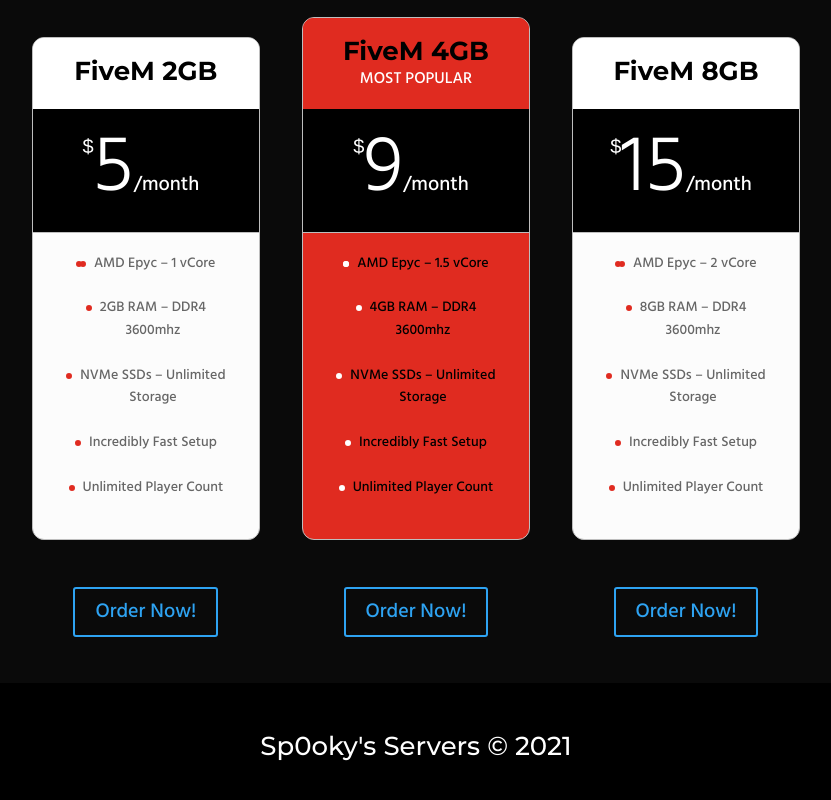
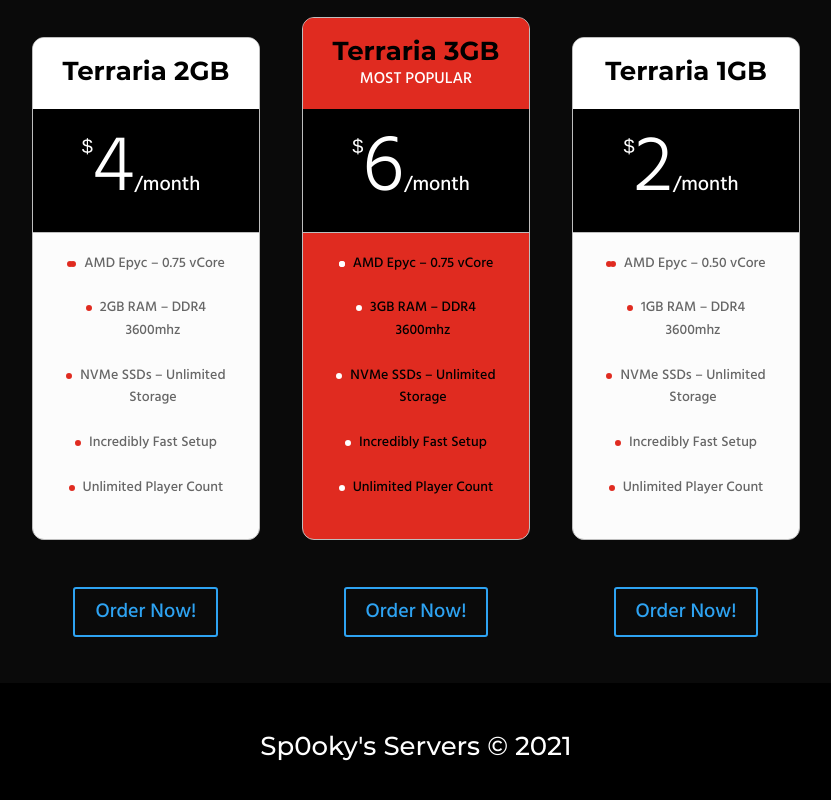
Before and after one commit to sp0oky16/sp0okyservers, a plain HTML site: page terraria.html in a window 1280 px wide. Shown: the part 100-900 px from the top of the page, without its empty margins (224-1055 px from the left). Drawn offline with Linux system fonts and the light colour scheme; files whose address does not match are found by name; a web font is replaced by a local one.

Commit message:
terraria

```diff
--- a/fivem.html
+++ b/terraria.html
@@ -149,14 +149,14 @@
 
 
 				<div class="et_pb_pricing_heading">
-					<h1 class="et_pb_pricing_title">FiveM 2GB</h1>
+					<h1 class="et_pb_pricing_title">Terraria 2GB</h1>
 
 				</div> <!-- .et_pb_pricing_heading -->
 				<div class="et_pb_pricing_content_top">
-					<span class="et_pb_et_price"><span class="et_pb_dollar_sign">$</span><span class="et_pb_sum">5</span><span class="et_pb_frequency"><span class="et_pb_frequency_slash">/</span>month</span></span>
+					<span class="et_pb_et_price"><span class="et_pb_dollar_sign">$</span><span class="et_pb_sum">4</span><span class="et_pb_frequency"><span class="et_pb_frequency_slash">/</span>month</span></span>
 				</div> <!-- .et_pb_pricing_content_top -->
 				<div class="et_pb_pricing_content">
-					<ul class="et_pb_pricing"><li><span> <span style="font-size: 14px;">AMD Epyc &#8211; 1 vCore</span></span></li><li><span>2GB RAM &#8211; DDR4 3600mhz</span></li><li><span>NVMe SSDs &#8211; Unlimited Storage</span></li><li><span>Incredibly Fast Setup</span></li><li><span>Unlimited Player Count</span></li></ul>
+					<ul class="et_pb_pricing"><li><span> <span style="font-size: 14px;">AMD Epyc &#8211; 0.75 vCore</span></span></li><li><span>2GB RAM &#8211; DDR4 3600mhz</span></li><li><span>NVMe SSDs &#8211; Unlimited Storage</span></li><li><span>Incredibly Fast Setup</span></li><li><span>Unlimited Player Count</span></li></ul>
 				</div> <!-- .et_pb_pricing_content -->
 
 			</div>
@@ -173,14 +173,14 @@
 
 
 				<div class="et_pb_pricing_heading">
-					<h1 class="et_pb_pricing_title">FiveM 4GB</h1>
+					<h1 class="et_pb_pricing_title">Terraria 3GB</h1>
 					<span class="et_pb_best_value">MOST POPULAR</span>
 				</div> <!-- .et_pb_pricing_heading -->
 				<div class="et_pb_pricing_content_top">
-					<span class="et_pb_et_price"><span class="et_pb_dollar_sign">$</span><span class="et_pb_sum">9</span><span class="et_pb_frequency"><span class="et_pb_frequency_slash">/</span>month</span></span>
+					<span class="et_pb_et_price"><span class="et_pb_dollar_sign">$</span><span class="et_pb_sum">6</span><span class="et_pb_frequency"><span class="et_pb_frequency_slash">/</span>month</span></span>
 				</div> <!-- .et_pb_pricing_content_top -->
 				<div class="et_pb_pricing_content">
-					<ul class="et_pb_pricing"><li><span><span style="font-size: 14px;">AMD Epyc &#8211; 1.5 vCore</span></span></li><li><span>4GB RAM &#8211; DDR4 3600mhz</span></li><li><span>NVMe SSDs &#8211; Unlimited Storage</span></li><li><span>Incredibly Fast Setup</span></li><li><span>Unlimited Player Count</span></li></ul>
+					<ul class="et_pb_pricing"><li><span><span style="font-size: 14px;">AMD Epyc &#8211; 0.75 vCore</span></span></li><li><span>3GB RAM &#8211; DDR4 3600mhz</span></li><li><span>NVMe SSDs &#8211; Unlimited Storage</span></li><li><span>Incredibly Fast Setup</span></li><li><span>Unlimited Player Count</span></li></ul>
 				</div> <!-- .et_pb_pricing_content -->
 
 			</div>
@@ -197,14 +197,14 @@
 
 
 				<div class="et_pb_pricing_heading">
-					<h1 class="et_pb_pricing_title">FiveM 8GB</h1>
+					<h1 class="et_pb_pricing_title">Terraria 1GB</h1>
 
 				</div> <!-- .et_pb_pricing_heading -->
 				<div class="et_pb_pricing_content_top">
-					<span class="et_pb_et_price"><span class="et_pb_dollar_sign">$</span><span class="et_pb_sum">15</span><span class="et_pb_frequency"><span class="et_pb_frequency_slash">/</span>month</span></span>
+					<span class="et_pb_et_price"><span class="et_pb_dollar_sign">$</span><span class="et_pb_sum">2</span><span class="et_pb_frequency"><span class="et_pb_frequency_slash">/</span>month</span></span>
 				</div> <!-- .et_pb_pricing_content_top -->
 				<div class="et_pb_pricing_content">
-					<ul class="et_pb_pricing"><li><span> <span style="font-size: 14px;">AMD Epyc &#8211; 2 vCore</span></span></li><li><span>8GB RAM &#8211; DDR4 3600mhz</span></li><li><span>NVMe SSDs &#8211; Unlimited Storage</span></li><li><span>Incredibly Fast Setup</span></li><li><span>Unlimited Player Count</span></li></ul>
+					<ul class="et_pb_pricing"><li><span> <span style="font-size: 14px;">AMD Epyc &#8211; 0.50 vCore</span></span></li><li><span>1GB RAM &#8211; DDR4 3600mhz</span></li><li><span>NVMe SSDs &#8211; Unlimited Storage</span></li><li><span>Incredibly Fast Setup</span></li><li><span>Unlimited Player Count</span></li></ul>
 				</div> <!-- .et_pb_pricing_content -->
 
 			</div>
@@ -218,19 +218,19 @@
 
 
 				<div class="et_pb_button_module_wrapper et_pb_button_0_wrapper et_pb_button_alignment_center et_pb_module ">
-				<a class="et_pb_button et_pb_custom_button_icon et_pb_button_0 et_animated et_pb_bg_layout_light" href="https://blesta.sp0okyservers.ml/order/config/index/4/?group_id=4&pricing_id=8" data-icon="&#xe07a;">Order Now!</a>
+				<a class="et_pb_button et_pb_custom_button_icon et_pb_button_0 et_animated et_pb_bg_layout_light" href="https://blesta.sp0okyservers.ml/order/config/index/4/?group_id=4&pricing_id=9" data-icon="&#xe07a;">Order Now!</a>
 			</div>
 			</div> <!-- .et_pb_column --><div class="et_pb_column et_pb_column_1_3 et_pb_column_8  et_pb_css_mix_blend_mode_passthrough">
 
 
 				<div class="et_pb_button_module_wrapper et_pb_button_1_wrapper et_pb_button_alignment_center et_pb_module ">
-				<a class="et_pb_button et_pb_custom_button_icon et_pb_button_1 et_animated et_pb_bg_layout_light" href="https://blesta.sp0okyservers.ml/order/config/index/4/?group_id=4&pricing_id=9" data-icon="&#xe07a;">Order Now!</a>
+				<a class="et_pb_button et_pb_custom_button_icon et_pb_button_1 et_animated et_pb_bg_layout_light" href="https://blesta.sp0okyservers.ml/order/config/index/4/?group_id=4&pricing_id=10" data-icon="&#xe07a;">Order Now!</a>
 			</div>
 			</div> <!-- .et_pb_column --><div class="et_pb_column et_pb_column_1_3 et_pb_column_9  et_pb_css_mix_blend_mode_passthrough et-last-child">
 
 
 				<div class="et_pb_button_module_wrapper et_pb_button_2_wrapper et_pb_button_alignment_center et_pb_module ">
-				<a class="et_pb_button et_pb_custom_button_icon et_pb_button_2 et_animated et_pb_bg_layout_light" href="https://blesta.sp0okyservers.ml/order/config/index/4/?group_id=4&pricing_id=10" data-icon="&#xe07a;">Order Now!</a>
+				<a class="et_pb_button et_pb_custom_button_icon et_pb_button_2 et_animated et_pb_bg_layout_light" href="https://blesta.sp0okyservers.ml/order/config/index/4/?group_id=4&pricing_id=8" data-icon="&#xe07a;">Order Now!</a>
 			</div>
 			</div> <!-- .et_pb_column -->
 
```
Also changed, not shown: packages.html (+1 -1 lines).
